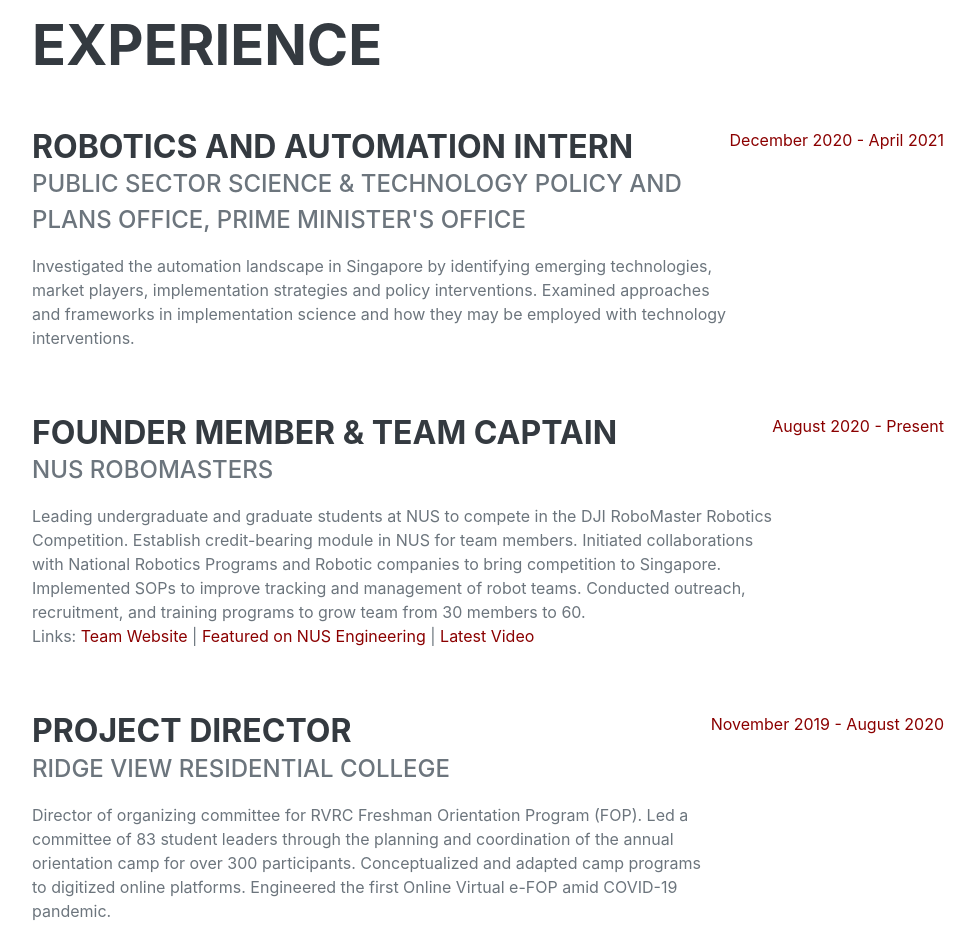
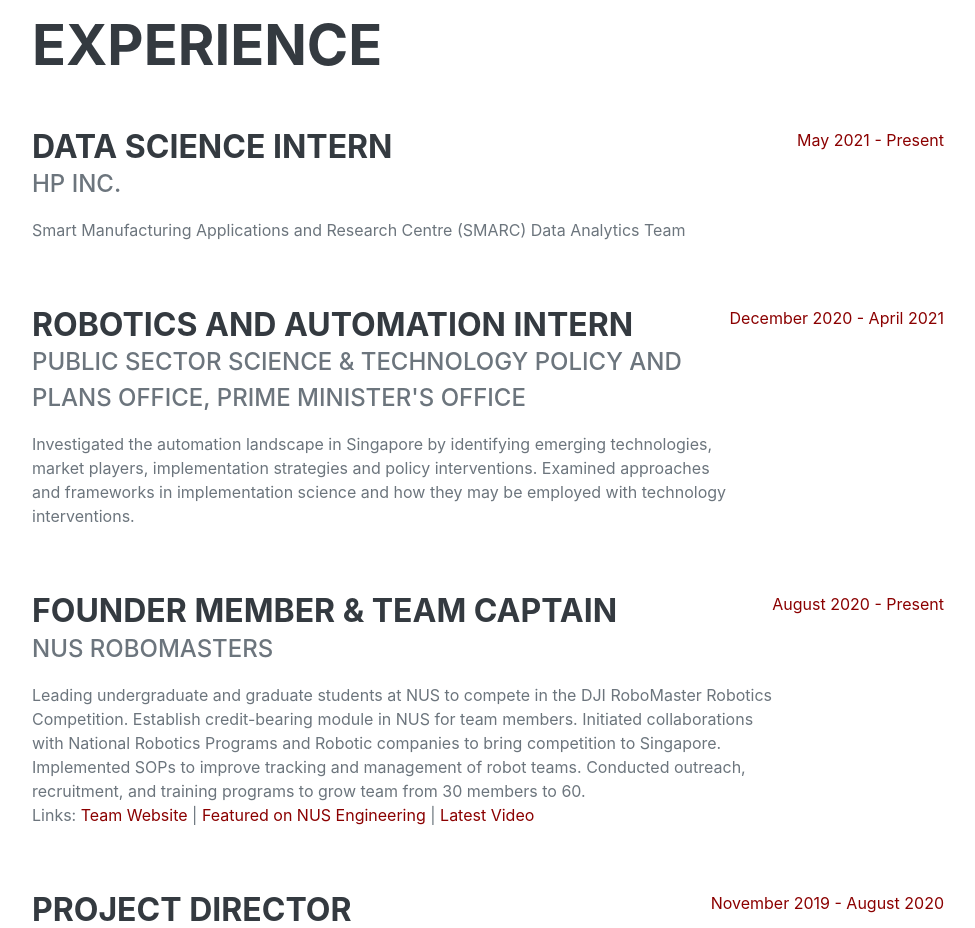
Before and after one commit to tzeyeekoh/tzeyeekoh.github.io, a plain HTML site: page index.html in a window 1280 px wide. Shown: the part 2820-3748 px from the top of the page, without its empty margins (288-1263 px from the left). Drawn offline with nearby package versions, Linux system fonts and the light colour scheme.

Commit message:
Add Data science role

```diff
--- a/index.html
+++ b/index.html
@@ -115,6 +115,10 @@
                                 <img src="assets/pics/robotics/259963_114524661971912_7746317_n.jpg" style="width:400px">
                             </div>
 
+                            <div class="robotpics">
+                                <img src="assets/pics/robotics/IMG_1221.jpg" style="width:400px">
+                            </div>
+
                             <a class="prev" onclick="plusSlides(-1, 0)">&#10094;</a>
                             <a class="next" onclick="plusSlides(1, 0)">&#10095;</a>
                           </div>
@@ -222,6 +226,14 @@
         <section class="resume-section" id="experience">
             <div class="resume-section-content">
                 <h2 class="mb-5">Experience</h2>
+                <div class="d-flex flex-column flex-md-row justify-content-between mb-5">
+                    <div class="flex-grow-1">
+                        <h3 class="mb-0">Data Science Intern</h3>
+                        <div class="subheading mb-3">HP Inc.</div>
+                        <p>Smart Manufacturing Applications and Research Centre (SMARC) Data Analytics Team</p>
+                    </div>
+                    <div class="flex-shrink-0"><span class="text-primary">May 2021 - Present</span></div>
+                </div>
                 <div class="d-flex flex-column flex-md-row justify-content-between mb-5">
                     <div class="flex-grow-1">
                         <h3 class="mb-0">Robotics and Automation Intern</h3>
```
